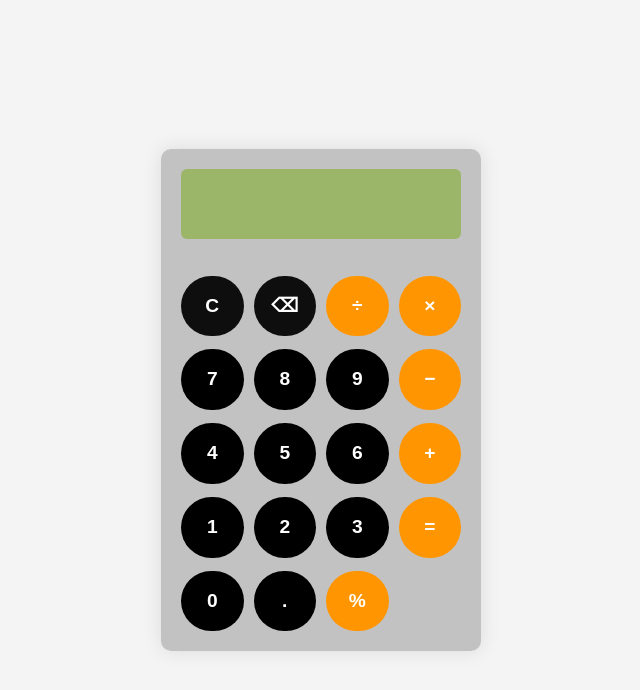
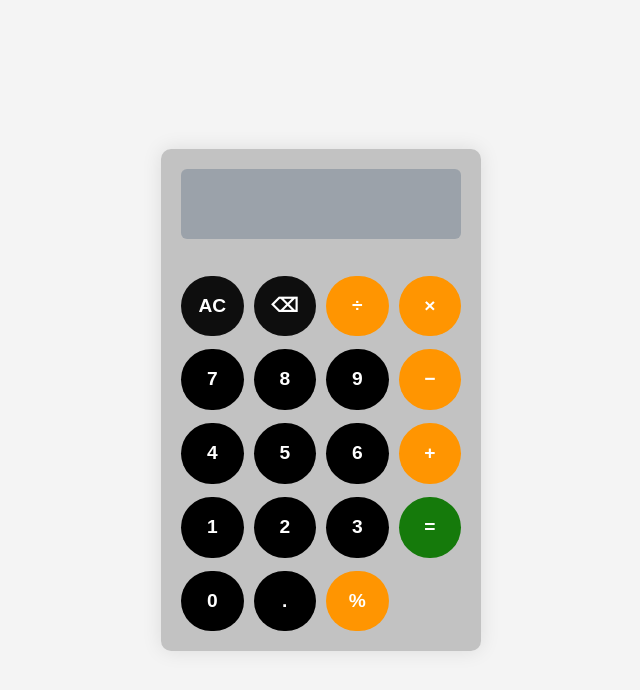
Before and after one commit to Sudheesh6690/Calculator, a plain HTML site: page index.html in a window 1280 px wide. Shown: the whole page, without its empty margins (319-959 px from the left). Drawn offline with Linux system fonts and the light colour scheme.

Commit message:
third commit

```diff
--- a/index.html
+++ b/index.html
@@ -14,7 +14,7 @@
     <input type="text" id="display" disabled>
 
     <div class="buttons">
-        <button class="clr-btn" onclick="clearDisplay()">C</button>
+        <button class="clr-btn" onclick="clearDisplay()">AC</button>
         <button class="clr-btn" onclick="deleteLast()">&#9003</button>
         <button class="add-btn" onclick="appendToDisplay('/')">÷</button>
         <button class="add-btn" onclick="appendToDisplay('*')">×</button>
--- a/style.css
+++ b/style.css
@@ -30,7 +30,9 @@ body {
     padding: 10px;
     margin-bottom: 10px;
     border: none;
-    background-color: #9bb669;
+    /* background-color: #9bb669; */
+    background-color: #8993a0aa;
+
     border-radius: 6px;
 }
 
@@ -57,7 +59,7 @@ button {
 }
 
 .assign-btn {
-    background-color: #ff9501;
+    background-color: #157a0b;
     color: #fff;
 
 }
```
